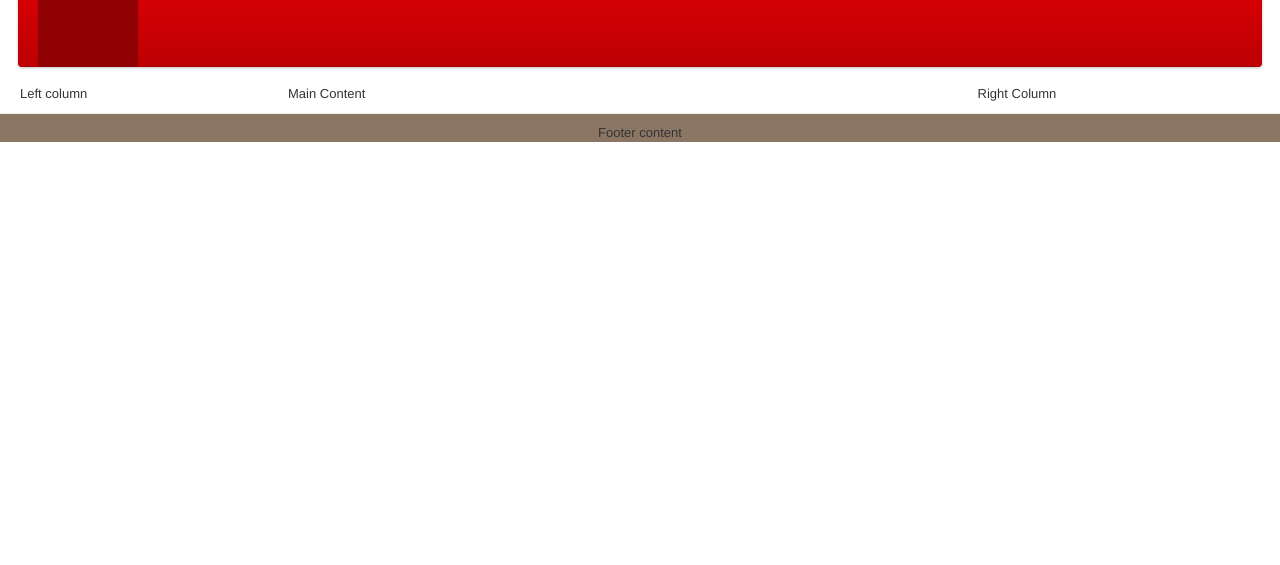
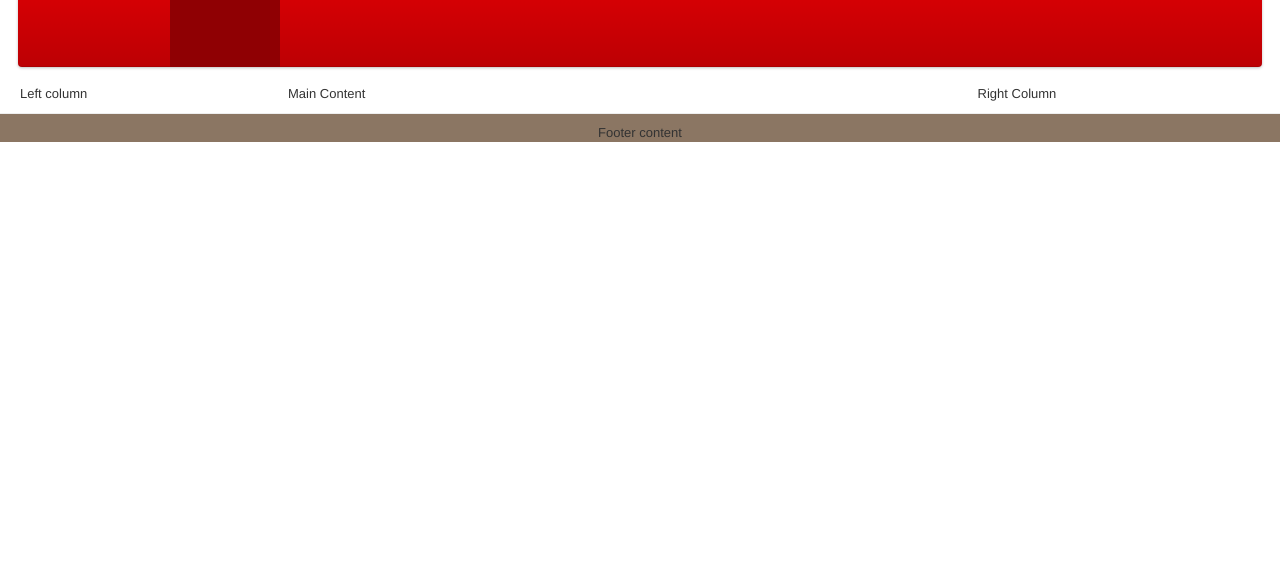
Before and after one commit to dglin/SJ-Theming, a plain HTML site: page existing-theme/theme.html in a window 1280 px wide. Shown: the part 235-800 px from the top of the page. Drawn offline with Linux system fonts and the light colour scheme.

Commit message:
fixed navbar centering

```diff
--- a/existing-theme/assets/theme.css
+++ b/existing-theme/assets/theme.css
@@ -110,8 +110,9 @@ table {
 }
 
 #tabs > li {
-    width: 100px;
+    width: 110px;
     height:110px;
+		text-align: center;
 }
 
 #tabs > li:hover > a {
@@ -120,6 +121,7 @@ table {
 
 #tabs > li > ul {
     display:none;
+		text-align: left;
 }
 
 #tabs > li:hover {
@@ -236,10 +238,6 @@ h1 {
     padding-bottom: 5px;
 }
 
-.navbar-inner > .container {
-    width: 100%;
-}
-
 #left-column {
     margin-left: 0;
 }
```
